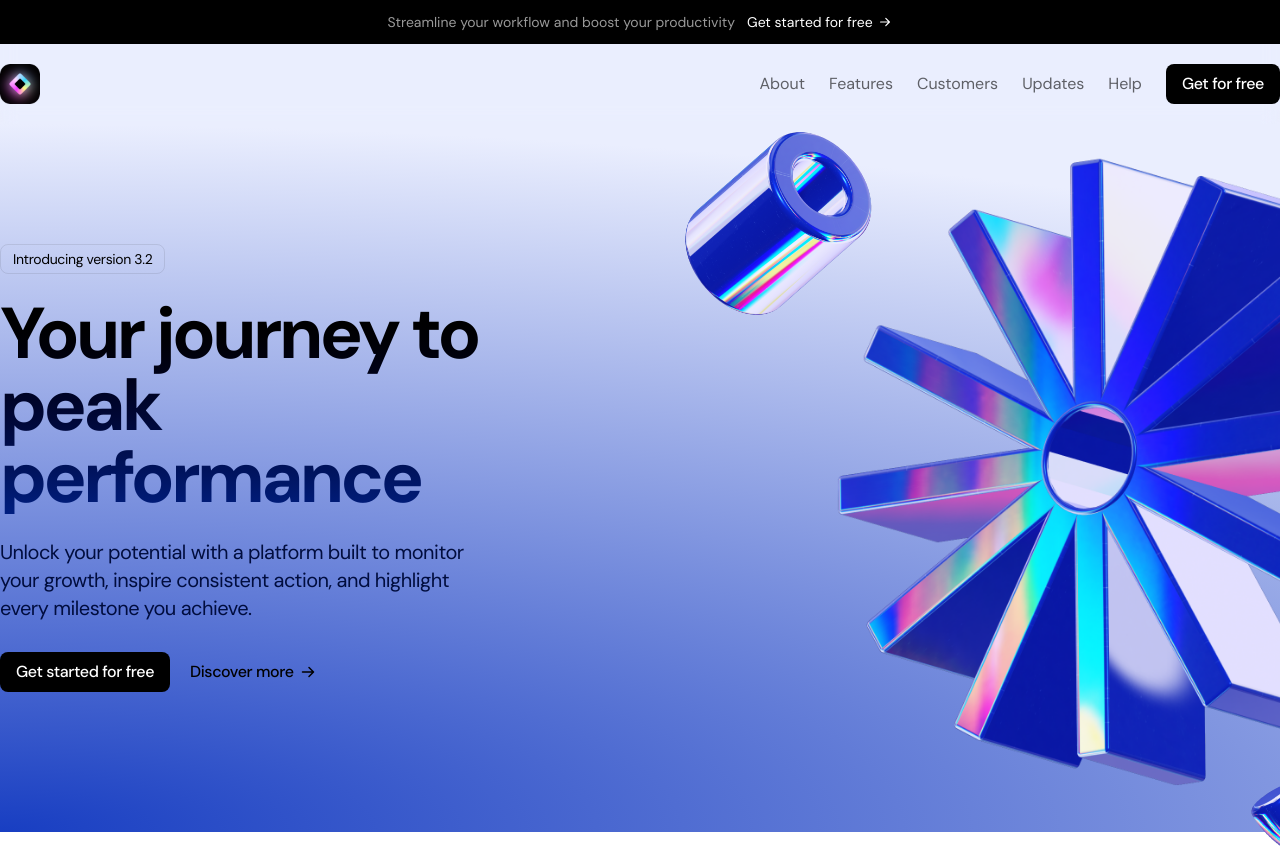
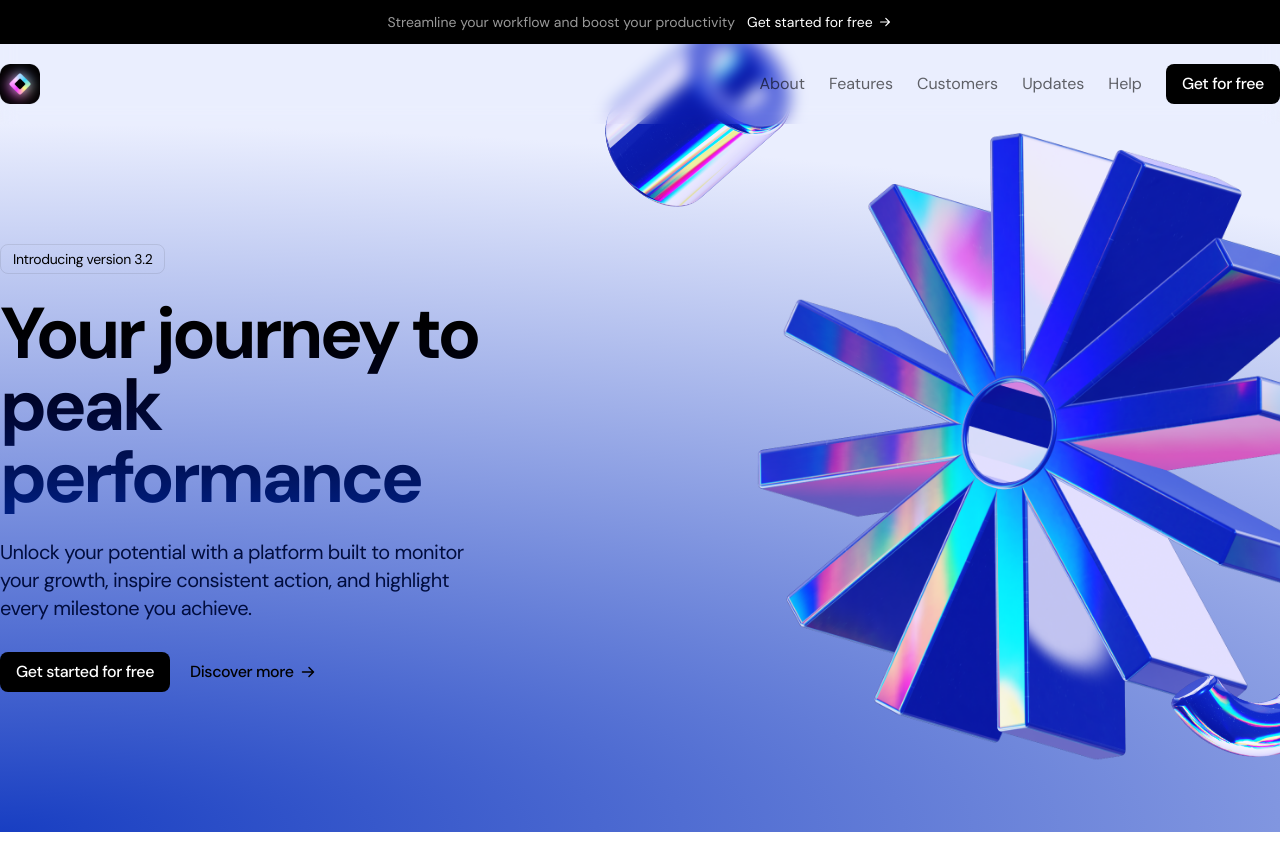
Before and after one commit to Darasimi010/saas-product-landing-page, a Next.js app: page / in a window 1280 px wide. Shown: the top 848 px of the page. Built offline with nearby package versions, Linux system fonts and the light colour scheme.

Commit message:
finished animating the hero section using motion.dev, formerly framer motion

```diff
--- a/src/sections/Hero.tsx
+++ b/src/sections/Hero.tsx
@@ -1,14 +1,27 @@
+"use client";
 import ArrowRight from "@/icons/ArrowRight";
 import cogImage from "@/assets/cog.png";
 import cylinderImage from "@/assets/cylinder.png";
 import noodleImage from "@/assets/noodle.png";
 import Image from "next/image";
+import { easeInOut, motion, useScroll, useTransform } from "motion/react";
+import { useRef } from "react";
 
 export const Hero = () => {
+  const heroRef = useRef(null);
+  const { scrollYProgress } = useScroll({
+    target: heroRef,
+    offset: ["start end", "end start"],
+  });
+  const translateY = useTransform(scrollYProgress, [0, 1], [150, -150]);
+
   return (
-    <section className="pt-8 pb-20 md:pt-5 md:pb-10 bg-[radial-gradient(ellipse_200%_100%_at_bottom_left,#183EC2,#EAEEFE_100%)] overflow-x-clip">
+    <section
+      ref={heroRef}
+      className="pt-8 pb-20 md:pt-5 md:pb-10 bg-[radial-gradient(ellipse_200%_100%_at_bottom_left,#183EC2,#EAEEFE_100%)] overflow-x-clip"
+    >
       <div className="container mx-auto">
-        <div className="md:flex items-center lg:gap-80">
+        <div className="md:flex items-center lg:gap-60">
           <div className="md:w-[478px] lg:min-w-md">
             <div className="tag">Introducing version 3.2</div>
             <h1 className="text-5xl md:text-7xl font-bold tracking-tighter bg-gradient-to-b from-black to-[#001E80] text-transparent bg-clip-text mt-6">
@@ -30,23 +43,32 @@ export const Hero = () => {
             </div>
           </div>
           <div className="mt-20 md:mt-0 md:h-[648px] md:flex-1 relative">
-            <Image
-              src={cogImage}
+            <motion.img
+              src={cogImage.src}
               alt="Cog image"
               className="md:absolute md:h-full md:w-auto md:max-w-none md:-left-6 lg:left-0"
+              animate={{ translateY: [-30, 30] }}
+              transition={{
+                repeat: Infinity,
+                repeatType: "mirror",
+                ease: easeInOut,
+                duration: 3,
+              }}
             />
-            <Image
-              src={cylinderImage}
+            <motion.img
+              src={cylinderImage.src}
               alt="Cylinder image"
               width={220}
               height={220}
               className="hidden md:block -top-8 -left-32 md:absolute"
+              style={{ translateY: translateY }}
             />
-            <Image
-              src={noodleImage}
+            <motion.img
+              src={noodleImage.src}
               alt="Noodle image"
               width={220}
-              className="hidden lg:block lg:absolute top-[524px] left-[448px] rotate-[30deg]"
+              className="hidden lg:block lg:absolute top-[524px] left-[448px]"
+              style={{ rotate: 30, translateY: translateY }}
             />
           </div>
         </div>
```
